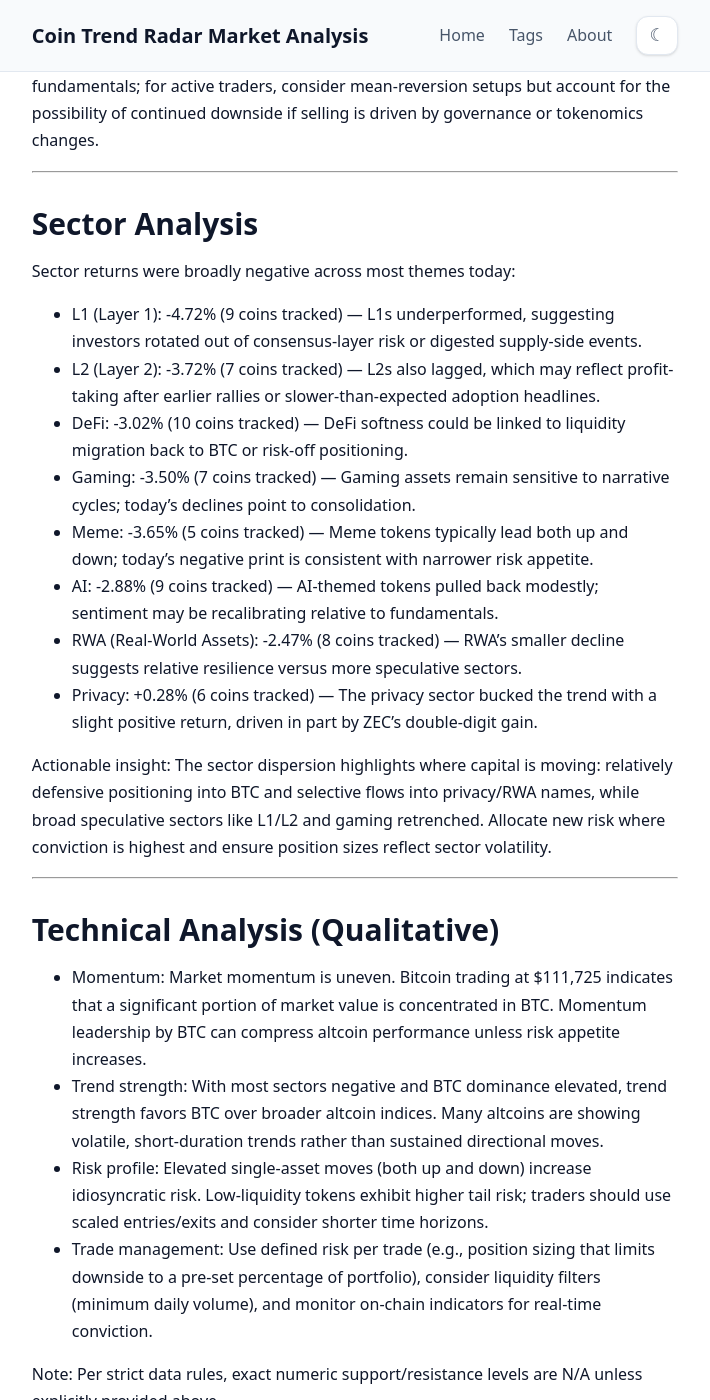
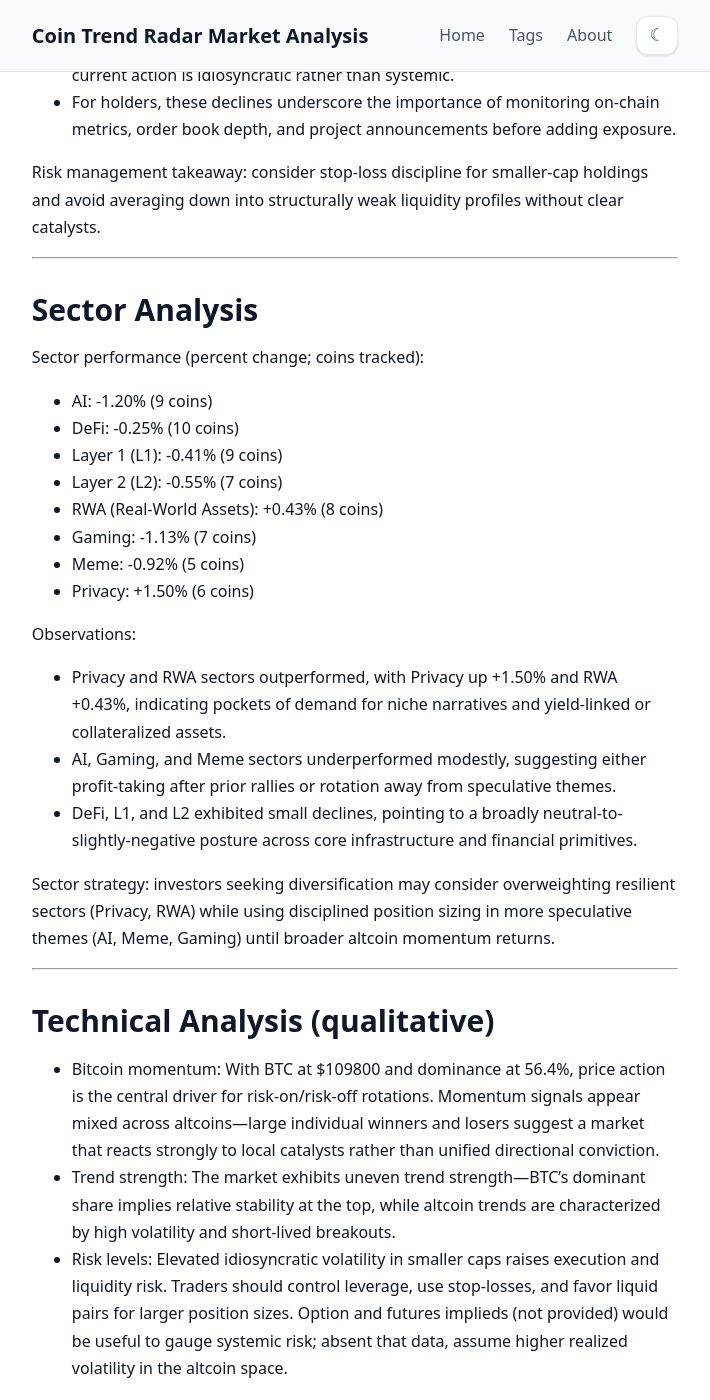
Before and after one commit to cryptowhizard/cryptowhizard.github.io, a Jekyll site: the page built from _posts/2025-09-28-market-analysis-2025-09-28.md, in a window 1280 px wide and 1400 px high, scrolled down 2710 px. Shown: the whole window, without its empty margins (285-995 px from the left). Built offline with Jekyll 4.4.1, drawn with Linux system fonts in a browser that asks for light colours; some of the changed text lies outside the part shown.

Commit message:
Add daily crypto market analysis for 2025-09-28

```diff
--- a/_posts/2025-09-28-market-analysis-2025-09-28.md
+++ b/_posts/2025-09-28-market-analysis-2025-09-28.md
@@ -1,6 +1,6 @@
 ---
 layout: post
-title: "Crypto Market Pulse — September 28, 2025: Bitcoin Holds the Throne as Altcoins Diverge"
+title: "Crypto Market Pulse — September 28, 2025: Bitcoin Holds Center Stage as Altcoins See Mixed Rotation"
 date: 2025-09-28 14:00:00 -0500
 categories:
   - crypto
@@ -20,91 +20,99 @@
 ---
 
 ## Executive Summary
-The crypto market finished the day with a total market cap of $3.92T and Bitcoin dominance at 56.8%, reinforcing a BTC-led tape. Bitcoin is trading at $111,725 while Ethereum price data is N/A. Market breadth was mixed: Concordium (CCD) led gains with a strong intraday move of +51.35%, while Syndicate (SYND) was the weakest major decliner at -27.01%.
+The crypto market finished the day with a total capitalization of $3.87T while Bitcoin dominance strengthened to 56.4%, underscoring a BTC-centric market mood. Notable idiosyncratic moves included Humanity (H) surging +50.51% and Mira (MIRA) sliding -20.91%, highlighting ongoing liquidity-driven volatility among smaller tokens.
 
 ---
 
 ## Market Overview
-The aggregate crypto market cap sits at $3.92 trillion, with Bitcoin accounting for a dominant 56.8% share. That level of dominance indicates a market environment where BTC is capturing a disproportionate share of capital flows relative to altcoins. Bitcoin’s quoted price is $111,725; Ethereum’s price is N/A in the provided dataset, so intraday ETH-level analysis is not possible here.
+- Total Market Cap: $3.87T
+- Bitcoin Dominance: 56.4%
+- Bitcoin (BTC) Price: $109800
+- Ethereum (ETH) Price: N/A
 
-Overall volatility remains elevated across individual tokens — evidenced by multi‑percentage moves among the top gainers and losers — while sector-level returns skewed negative for most categories. The combination of large single-asset moves and concentrated dominance suggests a market that is selective and liquidity-sensitive: capital is concentrating in perceived safer/blue‑chip assets (BTC) while speculative names continue to swing sharply.
+The market remains large but concentrated. Bitcoin’s dominance above the mid-50s percentile suggests capital is gravitating toward BTC relative to altcoins, a pattern typically associated with risk-off or consolidation phases in crypto markets. The aggregate capitalization at $3.87T signals significant liquidity available across the ecosystem, yet the distribution of that liquidity appears skewed toward major assets given BTC’s share.
+
+Concentration at these levels can suppress broad-based altcoin rallies unless fresh capital or a clear altcoin catalyst appears. Traders should watch flows between BTC and altcoins as a barometer for risk appetite over the coming sessions.
 
 ---
 
 ## Top Performers
-- Concordium (CCD): +51.35% at $0.01290683
-  CCD’s outsized move is notable given the token’s low nominal price — large percentage swings are common for smaller-cap projects. Potential drivers for such jumps typically include listings, protocol updates, or concentrated buy flows in low-liquidity markets. Traders should watch volume and order-book depth to assess sustainability.
+Top gainers (percent change and last price):
+- Humanity (H): +50.51% at $0.077154
+- Four (FORM): +41.01% at $1.36
+- KAITO (KAITO): +22.33% at $1.41
+- Provenance Blockchain (HASH): +21.16% at $0.0385735
+- UCHAIN (UCN): +15.49% at $1287.58
 
-- AWE Network (AWE): +23.17% at $0.113546
-  AWE’s double-digit gain points to renewed interest in niche network tokens. Price action of this size for sub‑$1 tokens often reflects either speculative momentum or a short-term shift in narrative; confirm with on-chain activity and social/listing catalysts.
+Analysis:
+- Humanity’s +50.51% spike is a clear idiosyncratic move. The magnitude suggests low-liquidity amplification—smaller-cap tokens often exhibit large intraday moves on concentrated buys, listings, or project-specific news. Traders who captured early momentum likely saw outsized returns but should be mindful of follow-through risk.
+- Four (FORM) and KAITO posted strong double-digit gains, indicative of rotation into select alt projects rather than a broad-based alt rally. These moves often precede profit-taking or short-term volatility as participants lock in gains.
+- Provenance (HASH) at a low quoted price reflects microcap behavior; percentage moves of this size frequently accompany thin order books.
+- UCHAIN’s high nominal price and +15.49% advance highlight the heterogeneity within altcoin market structures—large nominal prices do not equate to higher market caps or stability.
 
-- STBL (STBL): +12.85% at $0.483715
-  As a stablecoin-adjacent or yield-related token (depending on project specifics), STBL’s move may reflect liquidity rotation into instruments offering yield or perceived stability in volatile markets. Monitor for redemption mechanics and peg integrity commentary.
-
-- Zcash (ZEC): +11.90% at $59.84
-  ZEC’s performance may indicate renewed appetite for privacy-layer assets amid risk reallocation. Larger-cap privacy coins can benefit from flows seeking alternative narratives to L1/L2 speculation.
-
-- Gigachad (GIGA): +10.65% at $0.01143931
-  Meme/niche tokens often drive short-term alpha but carry elevated tail risk. Size up liquidity and concentration of holders before increasing exposure.
-
-Actionable insight: For traders, these moves present short-term momentum opportunities but require tight risk management. For investors, distinguish between sustained fundamental improvements (protocol upgrades, adoption metrics) and short-term speculation.
+Actionable insight: with several top performers being smaller-cap or low-liquidity tokens, traders should size positions carefully, prefer limit orders to manage slippage, and set explicit exit criteria given elevated short-term volatility.
 
 ---
 
 ## Market Challenges
-- Syndicate (SYND): -27.01% at $0.677339
-  A near-30% intraday drop signals either a negative event, concentrated sell pressure, or a liquidity vacuum. Investigate project-specific news, on-chain transfers, and whale activity.
+Top losers (percent change and last price):
+- Mira (MIRA): -20.91% at $1.11
+- BUILDon (B): -19.95% at $0.286911
+- Aster (ASTER): -14.51% at $1.8
+- Avantis (AVNT): -12.86% at $1.4
+- APEX (APEX): -12.30% at $2.17
 
-- 0G (0G): -22.46% at $4.01
-- Story (IP): -20.92% at $9.85
-- Fluid (FLUID): -20.03% at $6.41
-- Sign (SIGN): -19.31% at $0.085158
+Analysis:
+- Mira’s near-21% decline is significant and may reflect concentrated sell pressure, profit-taking after prior strength, or token-specific developments. Such drops in single tokens typically originate from liquidity mismatches or news flow; absent confirmed catalysts, vulnerability to further downside remains until absorption occurs.
+- BUILDon and APEX’s double-digit losses point to sector- or token-specific rebalancing rather than an overall market collapse—this reinforces the idea that current action is idiosyncratic rather than systemic.
+- For holders, these declines underscore the importance of monitoring on-chain metrics, order book depth, and project announcements before adding exposure.
 
-The list of significant losers suggests profit-taking, deleveraging, or adverse news for individual projects. Many of these moves exceed typical intra-sector volatility and are consistent with low-liquidity assets getting repriced quickly. For holders, assess short-term risk tolerance and whether declines create buying opportunities based on fundamentals; for active traders, consider mean-reversion setups but account for the possibility of continued downside if selling is driven by governance or tokenomics changes.
+Risk management takeaway: consider stop-loss discipline for smaller-cap holdings and avoid averaging down into structurally weak liquidity profiles without clear catalysts.
 
 ---
 
 ## Sector Analysis
-Sector returns were broadly negative across most themes today:
+Sector performance (percent change; coins tracked):
+- AI: -1.20% (9 coins)
+- DeFi: -0.25% (10 coins)
+- Layer 1 (L1): -0.41% (9 coins)
+- Layer 2 (L2): -0.55% (7 coins)
+- RWA (Real-World Assets): +0.43% (8 coins)
+- Gaming: -1.13% (7 coins)
+- Meme: -0.92% (5 coins)
+- Privacy: +1.50% (6 coins)
 
-- L1 (Layer 1): -4.72% (9 coins tracked) — L1s underperformed, suggesting investors rotated out of consensus-layer risk or digested supply-side events.
-- L2 (Layer 2): -3.72% (7 coins tracked) — L2s also lagged, which may reflect profit-taking after earlier rallies or slower-than-expected adoption headlines.
-- DeFi: -3.02% (10 coins tracked) — DeFi softness could be linked to liquidity migration back to BTC or risk-off positioning.
-- Gaming: -3.50% (7 coins tracked) — Gaming assets remain sensitive to narrative cycles; today's declines point to consolidation.
-- Meme: -3.65% (5 coins tracked) — Meme tokens typically lead both up and down; today’s negative print is consistent with narrower risk appetite.
-- AI: -2.88% (9 coins tracked) — AI-themed tokens pulled back modestly; sentiment may be recalibrating relative to fundamentals.
-- RWA (Real-World Assets): -2.47% (8 coins tracked) — RWA’s smaller decline suggests relative resilience versus more speculative sectors.
-- Privacy: +0.28% (6 coins tracked) — The privacy sector bucked the trend with a slight positive return, driven in part by ZEC’s double-digit gain.
+Observations:
+- Privacy and RWA sectors outperformed, with Privacy up +1.50% and RWA +0.43%, indicating pockets of demand for niche narratives and yield-linked or collateralized assets.
+- AI, Gaming, and Meme sectors underperformed modestly, suggesting either profit-taking after prior rallies or rotation away from speculative themes.
+- DeFi, L1, and L2 exhibited small declines, pointing to a broadly neutral-to-slightly-negative posture across core infrastructure and financial primitives.
 
-Actionable insight: The sector dispersion highlights where capital is moving: relatively defensive positioning into BTC and selective flows into privacy/RWA names, while broad speculative sectors like L1/L2 and gaming retrenched. Allocate new risk where conviction is highest and ensure position sizes reflect sector volatility.
+Sector strategy: investors seeking diversification may consider overweighting resilient sectors (Privacy, RWA) while using disciplined position sizing in more speculative themes (AI, Meme, Gaming) until broader altcoin momentum returns.
 
 ---
 
-## Technical Analysis (Qualitative)
-- Momentum: Market momentum is uneven. Bitcoin trading at $111,725 indicates that a significant portion of market value is concentrated in BTC. Momentum leadership by BTC can compress altcoin performance unless risk appetite increases.
-- Trend strength: With most sectors negative and BTC dominance elevated, trend strength favors BTC over broader altcoin indices. Many altcoins are showing volatile, short-duration trends rather than sustained directional moves.
-- Risk profile: Elevated single-asset moves (both up and down) increase idiosyncratic risk. Low-liquidity tokens exhibit higher tail risk; traders should use scaled entries/exits and consider shorter time horizons.
-- Trade management: Use defined risk per trade (e.g., position sizing that limits downside to a pre-set percentage of portfolio), consider liquidity filters (minimum daily volume), and monitor on-chain indicators for real-time conviction.
+## Technical Analysis (qualitative)
+- Bitcoin momentum: With BTC at $109800 and dominance at 56.4%, price action is the central driver for risk-on/risk-off rotations. Momentum signals appear mixed across altcoins—large individual winners and losers suggest a market that reacts strongly to local catalysts rather than unified directional conviction.
+- Trend strength: The market exhibits uneven trend strength—BTC’s dominant share implies relative stability at the top, while altcoin trends are characterized by high volatility and short-lived breakouts.
+- Risk levels: Elevated idiosyncratic volatility in smaller caps raises execution and liquidity risk. Traders should control leverage, use stop-losses, and favor liquid pairs for larger position sizes. Option and futures implieds (not provided) would be useful to gauge systemic risk; absent that data, assume higher realized volatility in the altcoin space.
 
-Note: Per strict data rules, exact numeric support/resistance levels are N/A unless explicitly provided above.
+Trading guidance: favor high-conviction setups, prioritize liquidity, and avoid large leverage on microcap names. Use partial profit-taking on rapid spikes and watch BTC’s price behavior for directional confirmation.
 
 ---
 
-## Market Outlook — What to Watch For
-- BTC dominance and liquidity flows: If dominance holds or rises, expect continued altcoin underperformance. A meaningful drop in dominance could signal rotation back into higher-beta sectors.
-- Catalyst calendar: Watch for exchange listings, protocol upgrades, governance votes, and macro/regulatory announcements that can drive outsized moves in single assets.
-- On‑chain activity: Monitor transaction volume, active addresses, and large wallet transfers for early signs of accumulation or distribution.
-- Sector-specific developments: Privacy and RWA showed relative strength; any news confirming adoption or partnerships in these spaces could extend moves.
-- Macro backdrop: Volatility in equities or rate-sensitive assets can quickly translate into crypto flows. Maintain cross-asset awareness.
+## Market Outlook — What to Watch
+- Bitcoin price trajectory and dominance shifts: any sustained increase or decrease in BTC dominance will likely dictate capital flows into or out of altcoins.
+- Liquidity and listings: continued large moves in small-cap tokens often follow exchange listings or token unlocks—monitor news feeds and on-chain transfer activity.
+- Sector rotation: watch whether RWA and Privacy continue to attract flows, which could signal a divergence from purely speculative narratives.
+- Macro and regulatory signals: while not detailed in today’s dataset, global macro and regulatory developments remain key drivers for cross-market liquidity.
 
 ---
 
 ## Key Takeaways
-- Total market cap: $3.92T; Bitcoin dominance: 56.8%; BTC price: $111,725. Ethereum price: N/A.
-- Concordium (CCD) led gainers at +51.35% (price: $0.01290683); Syndicate (SYND) was the top loser at -27.01% (price: $0.677339).
-- Sector breadth was negative across most categories; Privacy and RWA showed relative resilience.
-- Action for market participants: prioritize liquidity, size positions to manage idiosyncratic risk, and monitor BTC dominance and on‑chain signals for signs of rotation.
+- Market capitalization sits at $3.87T with Bitcoin dominating at 56.4%, signaling a BTC-centered market environment.
+- Idiosyncratic volatility is high: Humanity jumped +50.51% (to $0.077154) while Mira tumbled -20.91% (to $1.11), typical of low-liquidity microcaps.
+- Sector dispersion favors Privacy (+1.50%) and RWA (+0.43%), while AI, Gaming, and Meme themes lagged modestly.
+- Actionable posture: prioritize liquidity, size positions conservatively in small caps, and use BTC price/dominance as a systemic risk filter.
 
----
-
-Disclaimer: This post is for informational purposes only and does not constitute financial, investment, or trading advice. Crypto markets are volatile and carry substantial risk. Always perform your own research and consider consulting a licensed financial advisor before making investment decisions.
+Disclaimer
+This post is for informational purposes only and does not constitute financial, investment, or trading advice. Cryptocurrencies are volatile and carry substantial risk. Perform your own research and consult a licensed professional before making investment decisions.
```
